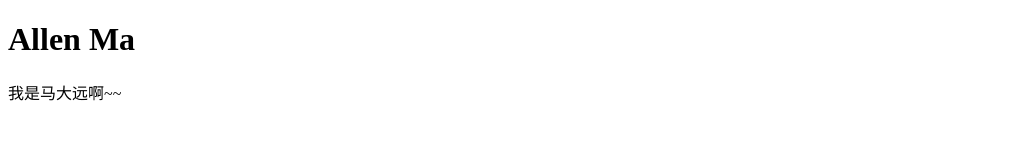
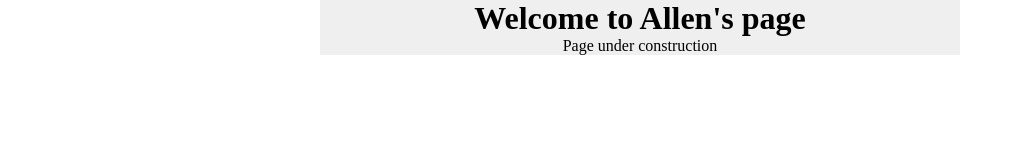
Before and after one commit to alleniac/alleniac.github.io, a plain HTML site: page index.html in a window 1280 px wide. Shown: the whole page, without its empty margins (0-1015 px from the left). Drawn offline with Linux system fonts and the light colour scheme.

Commit message:
Formatting

```diff
--- /dev/null
+++ b/index.css
@@ -0,0 +1,12 @@
+* {
+  margin: 0;
+  padding: 0;
+}
+
+.container {
+  background-color: #efefef;
+  width: 50%;
+  height: 50%;
+  text-align: center;
+  margin: auto;
+}
--- a/index.html
+++ b/index.html
@@ -1,22 +1,14 @@
 <!DOCTYPE html>
-<!--[if lt IE 7]>      <html class="no-js lt-ie9 lt-ie8 lt-ie7"> <![endif]-->
-<!--[if IE 7]>         <html class="no-js lt-ie9 lt-ie8"> <![endif]-->
-<!--[if IE 8]>         <html class="no-js lt-ie9"> <![endif]-->
-<!--[if gt IE 8]><!--> <html class="no-js"> <!--<![endif]-->
-    <head>
-        <meta charset="utf-8">
-        <meta http-equiv="X-UA-Compatible" content="IE=edge">
-        <title>Alleniac</title>
-        <meta name="description" content="">
-        <meta name="viewport" content="width=device-width, initial-scale=1">
-        <link rel="stylesheet" href="">
-    </head>
-    <body>
-        <!--[if lt IE 7]>
-            <p class="browsehappy">You are using an <strong>outdated</strong> browser. Please <a href="#">upgrade your browser</a> to improve your experience.</p>
-        <![endif]-->
-        <h1>Allen Ma</h1>
-        <p>我是马大远啊~~</p>
-        <script src="" async defer></script>
-    </body>
+<html>
+  <head>
+    <meta charset="utf-8" />
+    <title>Alleniac</title>
+    <link rel="stylesheet" type="text/css" href="index.css" />
+  </head>
+  <body>
+    <div class="container">
+      <h1>Welcome to Allen's page</h1>
+      <p>Page under construction</p>
+    </div>
+  </body>
 </html>
```
Also changed, not shown: 1 other file.
